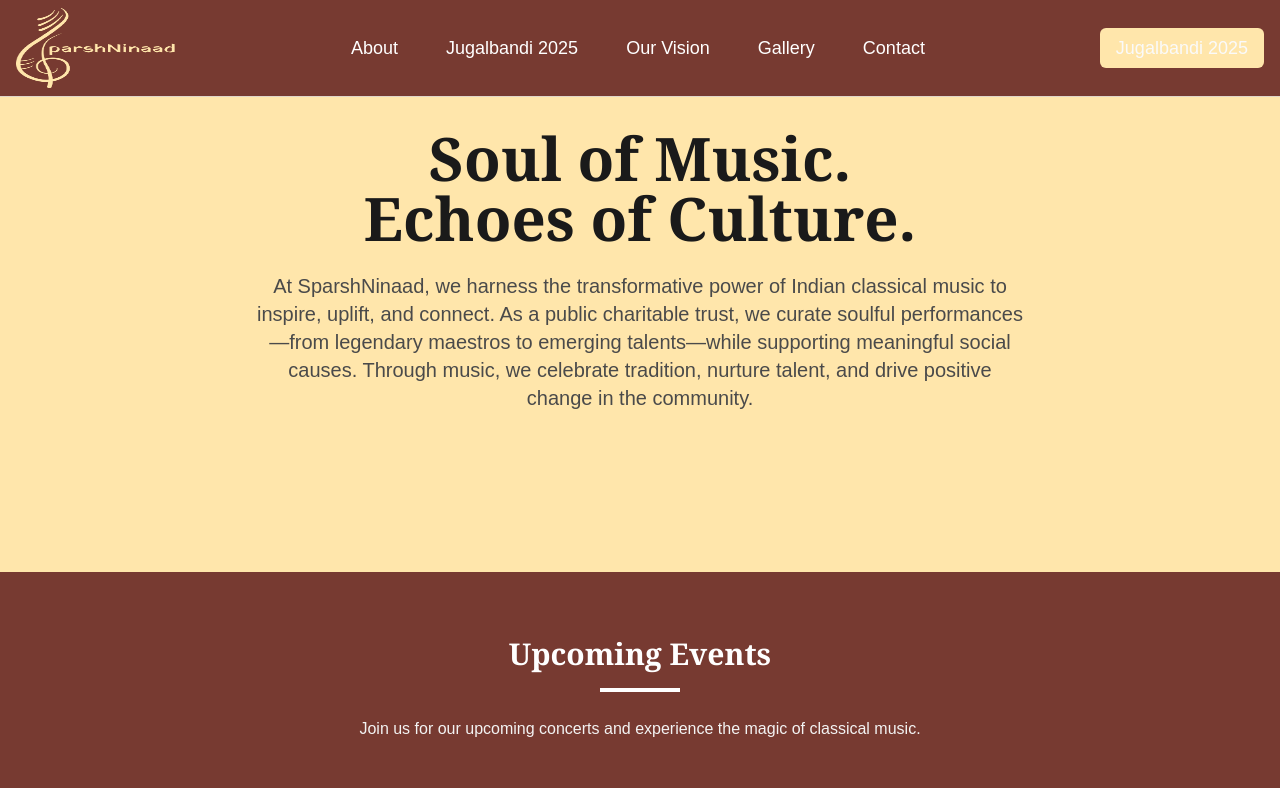
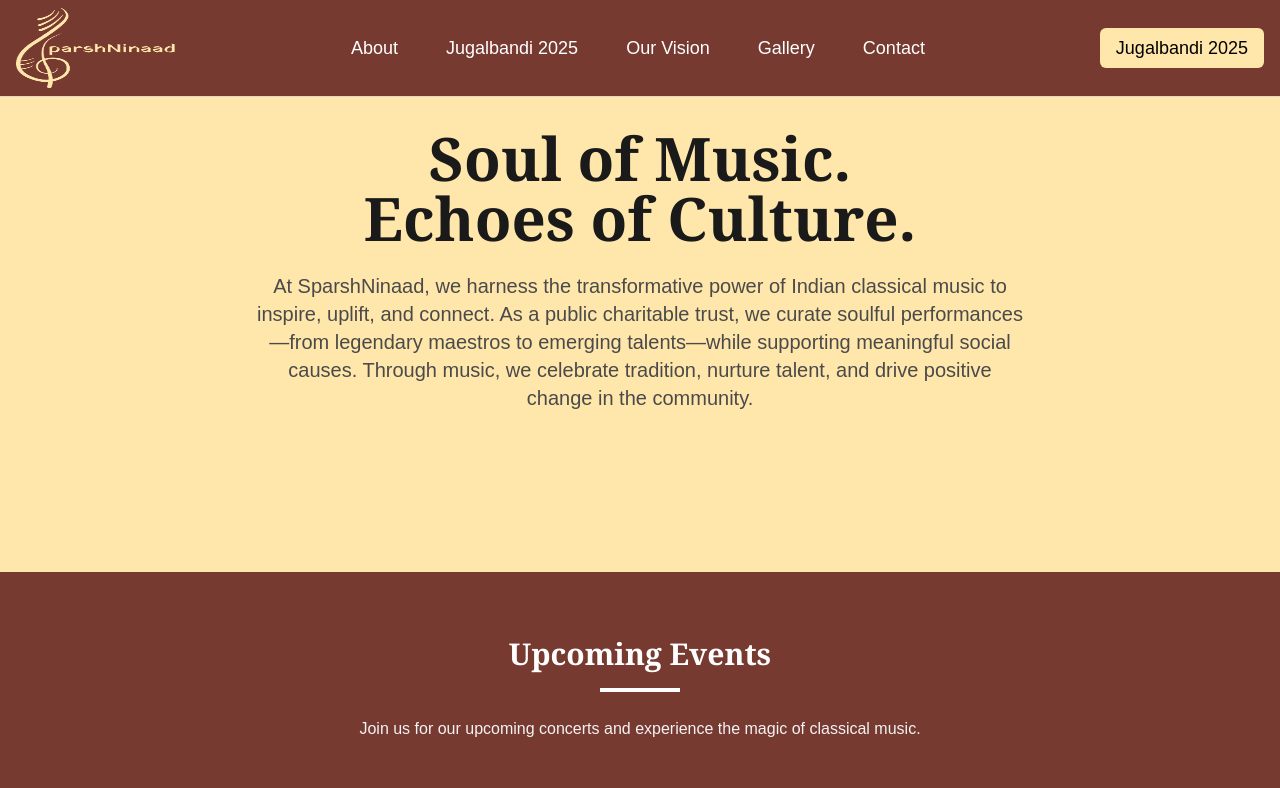
Before and after one commit to otherVaishnav/Sparchninad, a Next.js app: page / in a window 1280 px wide. Shown: the top 788 px of the page. Built offline with nearby package versions, Linux system fonts and the light colour scheme.

Commit message:
chore: color change in button

```diff
--- a/app/page.tsx
+++ b/app/page.tsx
@@ -38,7 +38,7 @@ export default function Home() {
               Contact
             </Link>
           </nav>
-          <Button className=" hover:bg-[#8b0000] hover:text-white bg-[var(--brandTwo)] text-lg">
+          <Button className=" hover:bg-[#8b0000] hover:text-white bg-[var(--brandTwo)] text-lg text-black">
             Jugalbandi 2025
           </Button>
         </div>
```
